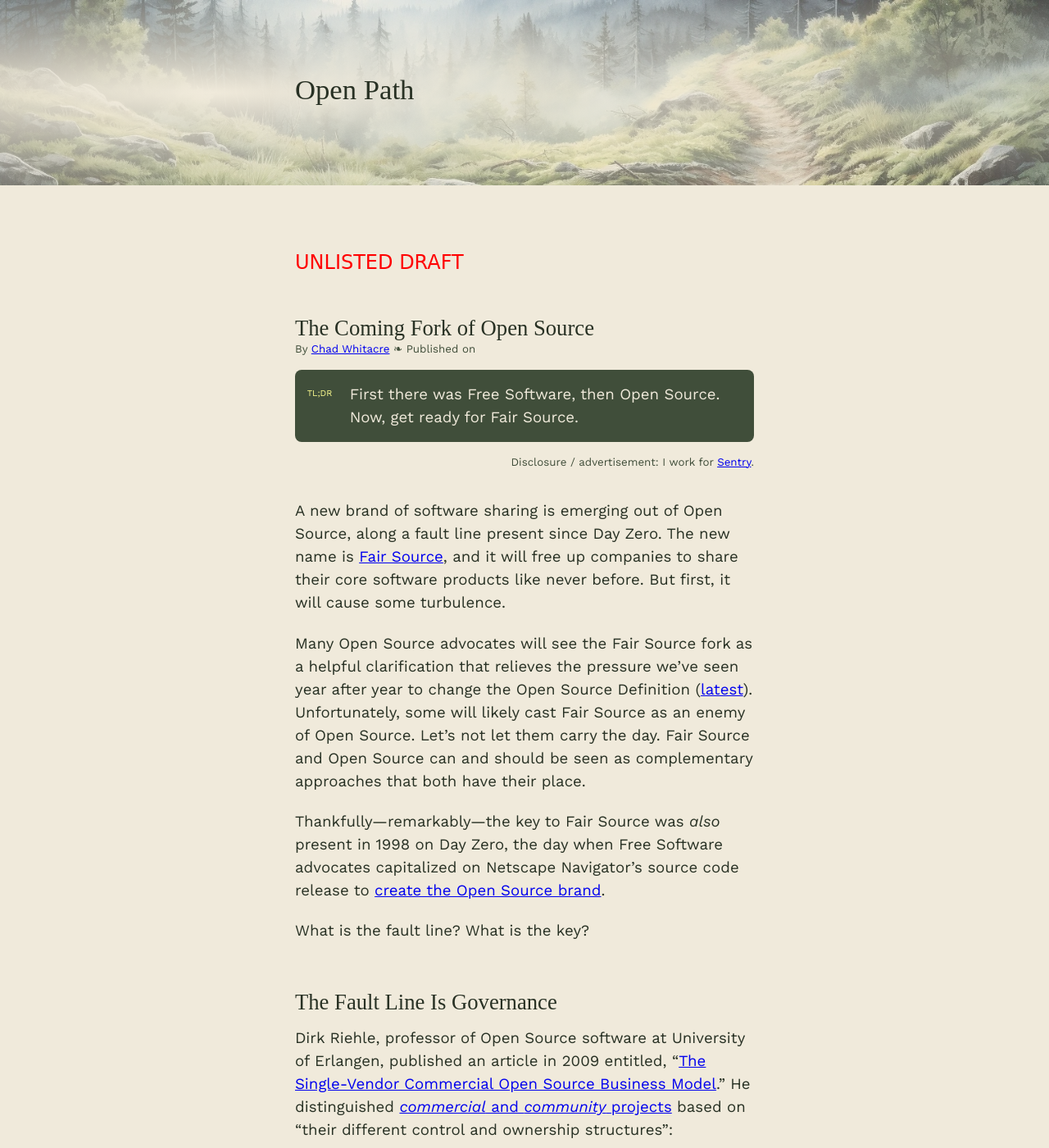
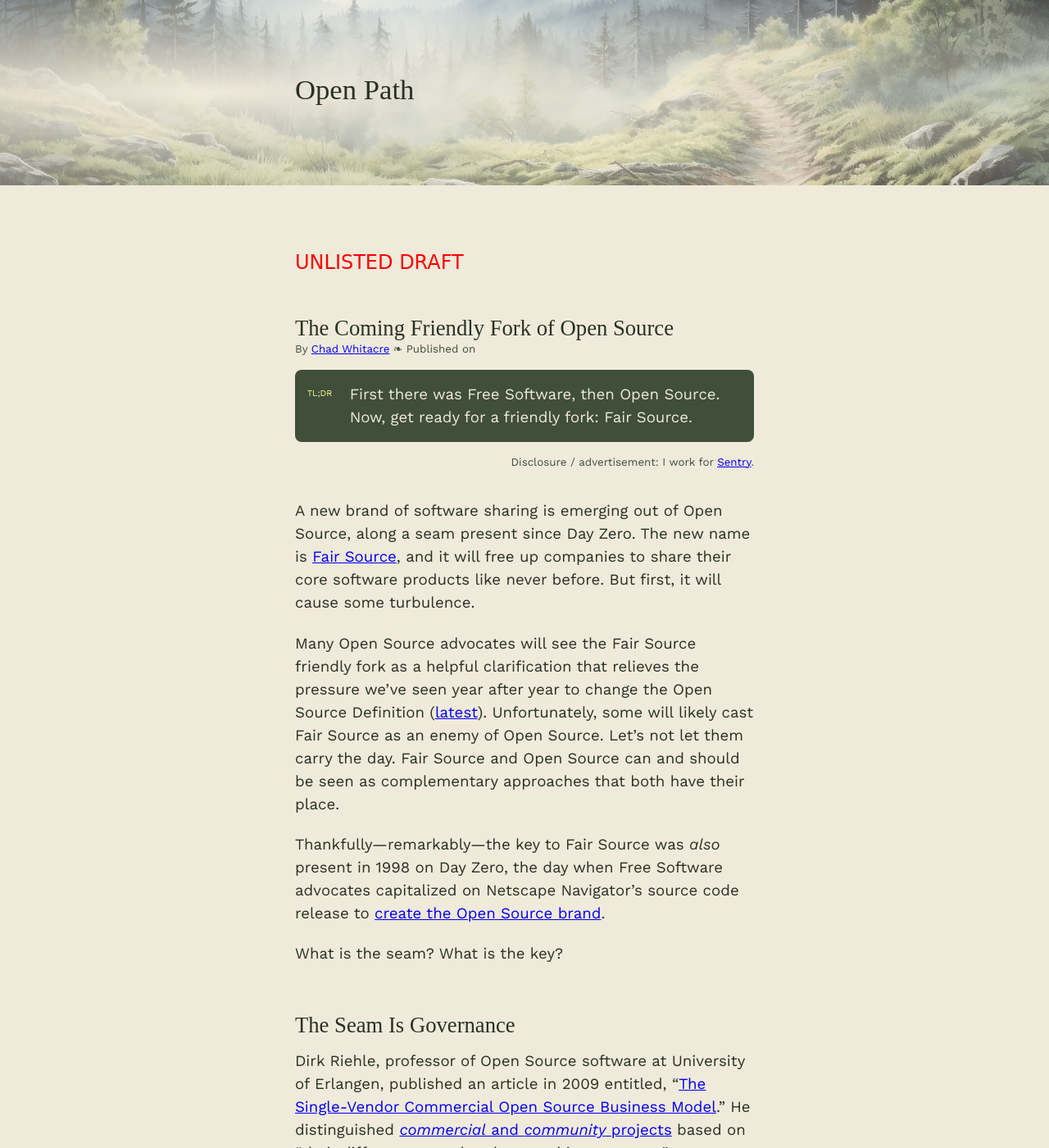
Before and after one commit to chadwhitacre/openpath, a Jekyll site: the page built from 2024/fork/index.md, in a window 1280 px wide and 1400 px high. Shown: the whole window at 82% size. Built offline with Jekyll 4.4.1, drawn with Linux system fonts in a browser that asks for light colours; some web fonts are replaced; comment, search, counter and statistics services are not loaded; some of the changed text lies outside the part shown.

Commit message:
Friendly!

```diff
--- a/2024/fork/index.md
+++ b/2024/fork/index.md
@@ -1,15 +1,15 @@
 ---
-title: The Coming Fork of Open Source
-excerpt: First there was Free Software, then Open Source. Now, get ready for Fair Source.
+title: The Coming Friendly Fork of Open Source
+excerpt: "First there was Free Software, then Open Source. Now, get ready for a friendly fork: Fair Source."
 noindex: true
 ---
 
-A new brand of software sharing is emerging out of Open Source, along a fault
-line present since Day Zero. The new name is [Fair Source](https://fair.io/),
+A new brand of software sharing is emerging out of Open Source, along a seam
+present since Day Zero. The new name is [Fair Source](https://fair.io/),
 and it will free up companies to share their core software products like never
 before. But first, it will cause some turbulence.
 
-Many Open Source advocates will see the Fair Source fork as a helpful
+Many Open Source advocates will see the Fair Source friendly fork as a helpful
 clarification that relieves the pressure we've seen year after year to change
 the Open Source Definition
 ([latest](https://danb.me/blog/futo-open-source-definition/)). Unfortunately,
@@ -22,9 +22,9 @@ Zero, the day when Free Software advocates capitalized on Netscape Navigator's
 source code release to [create the Open Source
 brand](https://opensource.org/history).
 
-What is the fault line? What is the key?
+What is the seam? What is the key?
 
-## The Fault Line Is Governance
+## The Seam Is Governance
 
 Dirk Riehle, professor of Open Source software at University of Erlangen,
 published an article in 2009 entitled, "[The Single-Vendor Commercial Open
@@ -200,7 +200,7 @@ of the OSD, then the alliance has come to an end.
 ## The Key Is Delayed Open Source
 
 With trust at an all-time low, the best option to resolve the tension between
-community and single-vendor interests is to fork the Open Source brand. But,
+community and single-vendor interests is to friendly-fork the Open Source brand. But,
 can this be amicable? We've been together for 25 years! Companies with
 single-vendor projects also run and participate in community projects. Most
 developers use both. We're all part of the wider developer community and
@@ -249,7 +249,7 @@ default in [BUSL](https://spdx.org/licenses/BUSL-1.1).
 ### Early Feedback Is Positive
 
 Thankfully, some voices who would limit Open Source based on governance are
-also seeing value in the Fair Source fork.
+also seeing value in the Fair Source friendly fork.
 
 - <b>Matt Wilson</b>, early Red Hat employee and long-time FOSS advocate,
   [offered the following
@@ -306,7 +306,7 @@ version and take it in a different direction.
 Dirk asked in 2021, "[What’s next after
 'source-available'?](https://dirkriehle.com/2021/10/05/whats-next-after-source-available/)"
 Our answer is [Fair Source](https://fair.io/). In this post I've presented the
-historical case for forking, and for a key feature, eventual Open Source.
+historical case for friendly-forking, and for a key feature, eventual Open Source.
 There's much more to define and design. [Join us on
 GitHub](https://github.com/fairsource/fair.io/issues/14) to participate. You
 can also [subscribe there](https://github.com/fairsource/fair.io/issues/14) or
```
Also changed, not shown: 2024/fork/social.webp.
